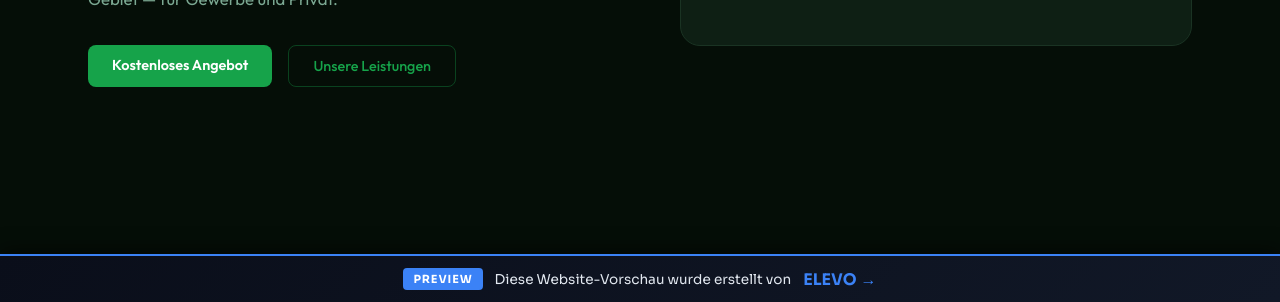
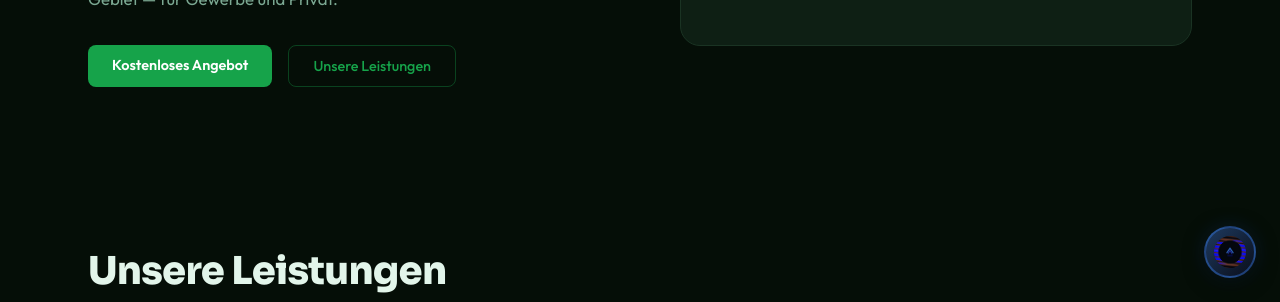
Before and after one commit to elevo-business/elevo-website, an Astro site: page /previews/burkhardt-galabau in a window 1280 px wide. Shown: the part 498-800 px from the top of the page. Built offline with nearby package versions, Linux system fonts and the light colour scheme; Astro itself is replaced by a stand-in of ours.

Commit message:
fix(ELE-193): replace ELEVO banner with floating dot icon on all previews
Board correction: remove full-width banner, add subtle floating dot
(bottom-right, 52px circle with ELEVO chevron icon) linking to
elevo.solutions on all preview pages.

Co-Authored-By: Paperclip <noreply@paperclip.ing>

```diff
--- a/src/pages/previews/burkhardt-galabau.astro
+++ b/src/pages/previews/burkhardt-galabau.astro
@@ -186,20 +186,14 @@
     <span>© 2025 Burkhardt GaLaBau GmbH</span>
     <span>Website von <a href="https://elevo.solutions" style="color:var(--accent)">ELEVO</a></span>
   </div>
-<!-- ELEVO Branding Banner -->
+<!-- ELEVO Floating Dot -->
 <style>
-  .elevo-banner { position: fixed; bottom: 0; left: 0; right: 0; z-index: 9999; background: linear-gradient(135deg, #0A0E1A 0%, #111827 100%); border-top: 2px solid #3B82F6; padding: 12px 24px; display: flex; align-items: center; justify-content: center; gap: 12px; font-family: "Sora", sans-serif; box-shadow: 0 -4px 20px rgba(0,0,0,.5); }
-  .elevo-banner-badge { background: #3B82F6; color: #fff; font-size: 0.7rem; font-weight: 700; padding: 4px 10px; border-radius: 4px; text-transform: uppercase; letter-spacing: .08em; }
-  .elevo-banner-text { color: #E2E8F0; font-size: 0.85rem; font-weight: 400; }
-  .elevo-banner-link { color: #3B82F6; font-weight: 700; text-decoration: none; transition: color .2s; }
-  .elevo-banner-link:hover { color: #60A5FA; }
-  .elevo-banner-arrow { display: inline-block; margin-left: 4px; transition: transform .2s; }
-  .elevo-banner-link:hover .elevo-banner-arrow { transform: translateX(3px); }
+  .elevo-dot { position: fixed; bottom: 24px; right: 24px; z-index: 9999; width: 52px; height: 52px; border-radius: 50%; background: linear-gradient(135deg, #1E3A5F 0%, #0A0E1A 100%); border: 2px solid rgba(59,130,246,.4); display: flex; align-items: center; justify-content: center; box-shadow: 0 4px 20px rgba(0,0,0,.5), 0 0 20px rgba(59,130,246,.15); cursor: pointer; transition: transform .2s, box-shadow .2s; }
+  .elevo-dot:hover { transform: scale(1.1); box-shadow: 0 6px 28px rgba(0,0,0,.6), 0 0 30px rgba(59,130,246,.25); }
+  .elevo-dot img { width: 32px; height: 32px; border-radius: 50%; object-fit: cover; }
 </style>
-<div class="elevo-banner">
-  <span class="elevo-banner-badge">Preview</span>
-  <span class="elevo-banner-text">Diese Website-Vorschau wurde erstellt von</span>
-  <a href="https://elevo.solutions" target="_blank" rel="noopener" class="elevo-banner-link">ELEVO<span class="elevo-banner-arrow">&rarr;</span></a>
-</div>
+<a href="https://elevo.solutions" target="_blank" rel="noopener" class="elevo-dot" title="Erstellt von ELEVO">
+  <img src="/elevo-chevron.jpg" alt="ELEVO" width="32" height="32" />
+</a>
 </body>
 </html>
--- a/src/pages/previews/galabau-mueller.astro
+++ b/src/pages/previews/galabau-mueller.astro
@@ -187,20 +187,14 @@
     <span>© 2025 Roland Müller GaLaBau</span>
     <span>Website von <a href="https://elevo.solutions" style="color:var(--accent)">ELEVO</a></span>
   </div>
-<!-- ELEVO Branding Banner -->
+<!-- ELEVO Floating Dot -->
 <style>
-  .elevo-banner { position: fixed; bottom: 0; left: 0; right: 0; z-index: 9999; background: linear-gradient(135deg, #0A0E1A 0%, #111827 100%); border-top: 2px solid #3B82F6; padding: 12px 24px; display: flex; align-items: center; justify-content: center; gap: 12px; font-family: "Sora", sans-serif; box-shadow: 0 -4px 20px rgba(0,0,0,.5); }
-  .elevo-banner-badge { background: #3B82F6; color: #fff; font-size: 0.7rem; font-weight: 700; padding: 4px 10px; border-radius: 4px; text-transform: uppercase; letter-spacing: .08em; }
-  .elevo-banner-text { color: #E2E8F0; font-size: 0.85rem; font-weight: 400; }
-  .elevo-banner-link { color: #3B82F6; font-weight: 700; text-decoration: none; transition: color .2s; }
-  .elevo-banner-link:hover { color: #60A5FA; }
-  .elevo-banner-arrow { display: inline-block; margin-left: 4px; transition: transform .2s; }
-  .elevo-banner-link:hover .elevo-banner-arrow { transform: translateX(3px); }
+  .elevo-dot { position: fixed; bottom: 24px; right: 24px; z-index: 9999; width: 52px; height: 52px; border-radius: 50%; background: linear-gradient(135deg, #1E3A5F 0%, #0A0E1A 100%); border: 2px solid rgba(59,130,246,.4); display: flex; align-items: center; justify-content: center; box-shadow: 0 4px 20px rgba(0,0,0,.5), 0 0 20px rgba(59,130,246,.15); cursor: pointer; transition: transform .2s, box-shadow .2s; }
+  .elevo-dot:hover { transform: scale(1.1); box-shadow: 0 6px 28px rgba(0,0,0,.6), 0 0 30px rgba(59,130,246,.25); }
+  .elevo-dot img { width: 32px; height: 32px; border-radius: 50%; object-fit: cover; }
 </style>
-<div class="elevo-banner">
-  <span class="elevo-banner-badge">Preview</span>
-  <span class="elevo-banner-text">Diese Website-Vorschau wurde erstellt von</span>
-  <a href="https://elevo.solutions" target="_blank" rel="noopener" class="elevo-banner-link">ELEVO<span class="elevo-banner-arrow">&rarr;</span></a>
-</div>
+<a href="https://elevo.solutions" target="_blank" rel="noopener" class="elevo-dot" title="Erstellt von ELEVO">
+  <img src="/elevo-chevron.jpg" alt="ELEVO" width="32" height="32" />
+</a>
 </body>
 </html>
--- a/src/pages/previews/gartenschaefer.astro
+++ b/src/pages/previews/gartenschaefer.astro
@@ -186,20 +186,14 @@
     <span>© 2025 Gartenschäfer — Axel Schäfer</span>
     <span>Website von <a href="https://elevo.solutions" style="color:var(--accent)">ELEVO</a></span>
   </div>
-<!-- ELEVO Branding Banner -->
+<!-- ELEVO Floating Dot -->
 <style>
-  .elevo-banner { position: fixed; bottom: 0; left: 0; right: 0; z-index: 9999; background: linear-gradient(135deg, #0A0E1A 0%, #111827 100%); border-top: 2px solid #3B82F6; padding: 12px 24px; display: flex; align-items: center; justify-content: center; gap: 12px; font-family: "Sora", sans-serif; box-shadow: 0 -4px 20px rgba(0,0,0,.5); }
-  .elevo-banner-badge { background: #3B82F6; color: #fff; font-size: 0.7rem; font-weight: 700; padding: 4px 10px; border-radius: 4px; text-transform: uppercase; letter-spacing: .08em; }
-  .elevo-banner-text { color: #E2E8F0; font-size: 0.85rem; font-weight: 400; }
-  .elevo-banner-link { color: #3B82F6; font-weight: 700; text-decoration: none; transition: color .2s; }
-  .elevo-banner-link:hover { color: #60A5FA; }
-  .elevo-banner-arrow { display: inline-block; margin-left: 4px; transition: transform .2s; }
-  .elevo-banner-link:hover .elevo-banner-arrow { transform: translateX(3px); }
+  .elevo-dot { position: fixed; bottom: 24px; right: 24px; z-index: 9999; width: 52px; height: 52px; border-radius: 50%; background: linear-gradient(135deg, #1E3A5F 0%, #0A0E1A 100%); border: 2px solid rgba(59,130,246,.4); display: flex; align-items: center; justify-content: center; box-shadow: 0 4px 20px rgba(0,0,0,.5), 0 0 20px rgba(59,130,246,.15); cursor: pointer; transition: transform .2s, box-shadow .2s; }
+  .elevo-dot:hover { transform: scale(1.1); box-shadow: 0 6px 28px rgba(0,0,0,.6), 0 0 30px rgba(59,130,246,.25); }
+  .elevo-dot img { width: 32px; height: 32px; border-radius: 50%; object-fit: cover; }
 </style>
-<div class="elevo-banner">
-  <span class="elevo-banner-badge">Preview</span>
-  <span class="elevo-banner-text">Diese Website-Vorschau wurde erstellt von</span>
-  <a href="https://elevo.solutions" target="_blank" rel="noopener" class="elevo-banner-link">ELEVO<span class="elevo-banner-arrow">&rarr;</span></a>
-</div>
+<a href="https://elevo.solutions" target="_blank" rel="noopener" class="elevo-dot" title="Erstellt von ELEVO">
+  <img src="/elevo-chevron.jpg" alt="ELEVO" width="32" height="32" />
+</a>
 </body>
 </html>
--- a/src/pages/previews/gehrke-galabau.astro
+++ b/src/pages/previews/gehrke-galabau.astro
@@ -186,20 +186,14 @@
     <span>© 2025 Michael Gehrke GaLaBau</span>
     <span>Website von <a href="https://elevo.solutions" style="color:var(--accent)">ELEVO</a></span>
   </div>
-<!-- ELEVO Branding Banner -->
+<!-- ELEVO Floating Dot -->
 <style>
-  .elevo-banner { position: fixed; bottom: 0; left: 0; right: 0; z-index: 9999; background: linear-gradient(135deg, #0A0E1A 0%, #111827 100%); border-top: 2px solid #3B82F6; padding: 12px 24px; display: flex; align-items: center; justify-content: center; gap: 12px; font-family: "Sora", sans-serif; box-shadow: 0 -4px 20px rgba(0,0,0,.5); }
-  .elevo-banner-badge { background: #3B82F6; color: #fff; font-size: 0.7rem; font-weight: 700; padding: 4px 10px; border-radius: 4px; text-transform: uppercase; letter-spacing: .08em; }
-  .elevo-banner-text { color: #E2E8F0; font-size: 0.85rem; font-weight: 400; }
-  .elevo-banner-link { color: #3B82F6; font-weight: 700; text-decoration: none; transition: color .2s; }
-  .elevo-banner-link:hover { color: #60A5FA; }
-  .elevo-banner-arrow { display: inline-block; margin-left: 4px; transition: transform .2s; }
-  .elevo-banner-link:hover .elevo-banner-arrow { transform: translateX(3px); }
+  .elevo-dot { position: fixed; bottom: 24px; right: 24px; z-index: 9999; width: 52px; height: 52px; border-radius: 50%; background: linear-gradient(135deg, #1E3A5F 0%, #0A0E1A 100%); border: 2px solid rgba(59,130,246,.4); display: flex; align-items: center; justify-content: center; box-shadow: 0 4px 20px rgba(0,0,0,.5), 0 0 20px rgba(59,130,246,.15); cursor: pointer; transition: transform .2s, box-shadow .2s; }
+  .elevo-dot:hover { transform: scale(1.1); box-shadow: 0 6px 28px rgba(0,0,0,.6), 0 0 30px rgba(59,130,246,.25); }
+  .elevo-dot img { width: 32px; height: 32px; border-radius: 50%; object-fit: cover; }
 </style>
-<div class="elevo-banner">
-  <span class="elevo-banner-badge">Preview</span>
-  <span class="elevo-banner-text">Diese Website-Vorschau wurde erstellt von</span>
-  <a href="https://elevo.solutions" target="_blank" rel="noopener" class="elevo-banner-link">ELEVO<span class="elevo-banner-arrow">&rarr;</span></a>
-</div>
+<a href="https://elevo.solutions" target="_blank" rel="noopener" class="elevo-dot" title="Erstellt von ELEVO">
+  <img src="/elevo-chevron.jpg" alt="ELEVO" width="32" height="32" />
+</a>
 </body>
 </html>
--- a/src/pages/previews/gruener-leben.astro
+++ b/src/pages/previews/gruener-leben.astro
@@ -187,20 +187,14 @@
     <span>© 2025 Grüner Leben Gartenbau</span>
     <span>Website von <a href="https://elevo.solutions" style="color:var(--accent)">ELEVO</a></span>
   </div>
-<!-- ELEVO Branding Banner -->
+<!-- ELEVO Floating Dot -->
 <style>
-  .elevo-banner { position: fixed; bottom: 0; left: 0; right: 0; z-index: 9999; background: linear-gradient(135deg, #0A0E1A 0%, #111827 100%); border-top: 2px solid #3B82F6; padding: 12px 24px; display: flex; align-items: center; justify-content: center; gap: 12px; font-family: "Sora", sans-serif; box-shadow: 0 -4px 20px rgba(0,0,0,.5); }
-  .elevo-banner-badge { background: #3B82F6; color: #fff; font-size: 0.7rem; font-weight: 700; padding: 4px 10px; border-radius: 4px; text-transform: uppercase; letter-spacing: .08em; }
-  .elevo-banner-text { color: #E2E8F0; font-size: 0.85rem; font-weight: 400; }
-  .elevo-banner-link { color: #3B82F6; font-weight: 700; text-decoration: none; transition: color .2s; }
-  .elevo-banner-link:hover { color: #60A5FA; }
-  .elevo-banner-arrow { display: inline-block; margin-left: 4px; transition: transform .2s; }
-  .elevo-banner-link:hover .elevo-banner-arrow { transform: translateX(3px); }
+  .elevo-dot { position: fixed; bottom: 24px; right: 24px; z-index: 9999; width: 52px; height: 52px; border-radius: 50%; background: linear-gradient(135deg, #1E3A5F 0%, #0A0E1A 100%); border: 2px solid rgba(59,130,246,.4); display: flex; align-items: center; justify-content: center; box-shadow: 0 4px 20px rgba(0,0,0,.5), 0 0 20px rgba(59,130,246,.15); cursor: pointer; transition: transform .2s, box-shadow .2s; }
+  .elevo-dot:hover { transform: scale(1.1); box-shadow: 0 6px 28px rgba(0,0,0,.6), 0 0 30px rgba(59,130,246,.25); }
+  .elevo-dot img { width: 32px; height: 32px; border-radius: 50%; object-fit: cover; }
 </style>
-<div class="elevo-banner">
-  <span class="elevo-banner-badge">Preview</span>
-  <span class="elevo-banner-text">Diese Website-Vorschau wurde erstellt von</span>
-  <a href="https://elevo.solutions" target="_blank" rel="noopener" class="elevo-banner-link">ELEVO<span class="elevo-banner-arrow">&rarr;</span></a>
-</div>
+<a href="https://elevo.solutions" target="_blank" rel="noopener" class="elevo-dot" title="Erstellt von ELEVO">
+  <img src="/elevo-chevron.jpg" alt="ELEVO" width="32" height="32" />
+</a>
 </body>
 </html>
--- a/src/pages/previews/rosskopf.astro
+++ b/src/pages/previews/rosskopf.astro
@@ -177,20 +177,14 @@
     <span>© 2025 Roßkopf GaLaBau GmbH</span>
     <span>Website von <a href="https://elevo.solutions" style="color:var(--accent)">ELEVO</a></span>
   </div>
-<!-- ELEVO Branding Banner -->
+<!-- ELEVO Floating Dot -->
 <style>
-  .elevo-banner { position: fixed; bottom: 0; left: 0; right: 0; z-index: 9999; background: linear-gradient(135deg, #0A0E1A 0%, #111827 100%); border-top: 2px solid #3B82F6; padding: 12px 24px; display: flex; align-items: center; justify-content: center; gap: 12px; font-family: "Sora", sans-serif; box-shadow: 0 -4px 20px rgba(0,0,0,.5); }
-  .elevo-banner-badge { background: #3B82F6; color: #fff; font-size: 0.7rem; font-weight: 700; padding: 4px 10px; border-radius: 4px; text-transform: uppercase; letter-spacing: .08em; }
-  .elevo-banner-text { color: #E2E8F0; font-size: 0.85rem; font-weight: 400; }
-  .elevo-banner-link { color: #3B82F6; font-weight: 700; text-decoration: none; transition: color .2s; }
-  .elevo-banner-link:hover { color: #60A5FA; }
-  .elevo-banner-arrow { display: inline-block; margin-left: 4px; transition: transform .2s; }
-  .elevo-banner-link:hover .elevo-banner-arrow { transform: translateX(3px); }
+  .elevo-dot { position: fixed; bottom: 24px; right: 24px; z-index: 9999; width: 52px; height: 52px; border-radius: 50%; background: linear-gradient(135deg, #1E3A5F 0%, #0A0E1A 100%); border: 2px solid rgba(59,130,246,.4); display: flex; align-items: center; justify-content: center; box-shadow: 0 4px 20px rgba(0,0,0,.5), 0 0 20px rgba(59,130,246,.15); cursor: pointer; transition: transform .2s, box-shadow .2s; }
+  .elevo-dot:hover { transform: scale(1.1); box-shadow: 0 6px 28px rgba(0,0,0,.6), 0 0 30px rgba(59,130,246,.25); }
+  .elevo-dot img { width: 32px; height: 32px; border-radius: 50%; object-fit: cover; }
 </style>
-<div class="elevo-banner">
-  <span class="elevo-banner-badge">Preview</span>
-  <span class="elevo-banner-text">Diese Website-Vorschau wurde erstellt von</span>
-  <a href="https://elevo.solutions" target="_blank" rel="noopener" class="elevo-banner-link">ELEVO<span class="elevo-banner-arrow">&rarr;</span></a>
-</div>
+<a href="https://elevo.solutions" target="_blank" rel="noopener" class="elevo-dot" title="Erstellt von ELEVO">
+  <img src="/elevo-chevron.jpg" alt="ELEVO" width="32" height="32" />
+</a>
 </body>
 </html>
--- a/src/pages/previews/siegemund.astro
+++ b/src/pages/previews/siegemund.astro
@@ -188,20 +188,14 @@
     <span>© 2025 Siegemund & Söhne GmbH</span>
     <span>Website von <a href="https://elevo.solutions" style="color:var(--accent)">ELEVO</a></span>
   </div>
-<!-- ELEVO Branding Banner -->
+<!-- ELEVO Floating Dot -->
 <style>
-  .elevo-banner { position: fixed; bottom: 0; left: 0; right: 0; z-index: 9999; background: linear-gradient(135deg, #0A0E1A 0%, #111827 100%); border-top: 2px solid #3B82F6; padding: 12px 24px; display: flex; align-items: center; justify-content: center; gap: 12px; font-family: "Sora", sans-serif; box-shadow: 0 -4px 20px rgba(0,0,0,.5); }
-  .elevo-banner-badge { background: #3B82F6; color: #fff; font-size: 0.7rem; font-weight: 700; padding: 4px 10px; border-radius: 4px; text-transform: uppercase; letter-spacing: .08em; }
-  .elevo-banner-text { color: #E2E8F0; font-size: 0.85rem; font-weight: 400; }
-  .elevo-banner-link { color: #3B82F6; font-weight: 700; text-decoration: none; transition: color .2s; }
-  .elevo-banner-link:hover { color: #60A5FA; }
-  .elevo-banner-arrow { display: inline-block; margin-left: 4px; transition: transform .2s; }
-  .elevo-banner-link:hover .elevo-banner-arrow { transform: translateX(3px); }
+  .elevo-dot { position: fixed; bottom: 24px; right: 24px; z-index: 9999; width: 52px; height: 52px; border-radius: 50%; background: linear-gradient(135deg, #1E3A5F 0%, #0A0E1A 100%); border: 2px solid rgba(59,130,246,.4); display: flex; align-items: center; justify-content: center; box-shadow: 0 4px 20px rgba(0,0,0,.5), 0 0 20px rgba(59,130,246,.15); cursor: pointer; transition: transform .2s, box-shadow .2s; }
+  .elevo-dot:hover { transform: scale(1.1); box-shadow: 0 6px 28px rgba(0,0,0,.6), 0 0 30px rgba(59,130,246,.25); }
+  .elevo-dot img { width: 32px; height: 32px; border-radius: 50%; object-fit: cover; }
 </style>
-<div class="elevo-banner">
-  <span class="elevo-banner-badge">Preview</span>
-  <span class="elevo-banner-text">Diese Website-Vorschau wurde erstellt von</span>
-  <a href="https://elevo.solutions" target="_blank" rel="noopener" class="elevo-banner-link">ELEVO<span class="elevo-banner-arrow">&rarr;</span></a>
-</div>
+<a href="https://elevo.solutions" target="_blank" rel="noopener" class="elevo-dot" title="Erstellt von ELEVO">
+  <img src="/elevo-chevron.jpg" alt="ELEVO" width="32" height="32" />
+</a>
 </body>
 </html>
--- a/src/pages/previews/weis-kuechen.astro
+++ b/src/pages/previews/weis-kuechen.astro
@@ -186,20 +186,14 @@
     <span>© 2025 Weis Küchenstudio</span>
     <span>Website von <a href="https://elevo.solutions" style="color:var(--accent)">ELEVO</a></span>
   </div>
-<!-- ELEVO Branding Banner -->
+<!-- ELEVO Floating Dot -->
 <style>
-  .elevo-banner { position: fixed; bottom: 0; left: 0; right: 0; z-index: 9999; background: linear-gradient(135deg, #0A0E1A 0%, #111827 100%); border-top: 2px solid #3B82F6; padding: 12px 24px; display: flex; align-items: center; justify-content: center; gap: 12px; font-family: "Sora", sans-serif; box-shadow: 0 -4px 20px rgba(0,0,0,.5); }
-  .elevo-banner-badge { background: #3B82F6; color: #fff; font-size: 0.7rem; font-weight: 700; padding: 4px 10px; border-radius: 4px; text-transform: uppercase; letter-spacing: .08em; }
-  .elevo-banner-text { color: #E2E8F0; font-size: 0.85rem; font-weight: 400; }
-  .elevo-banner-link { color: #3B82F6; font-weight: 700; text-decoration: none; transition: color .2s; }
-  .elevo-banner-link:hover { color: #60A5FA; }
-  .elevo-banner-arrow { display: inline-block; margin-left: 4px; transition: transform .2s; }
-  .elevo-banner-link:hover .elevo-banner-arrow { transform: translateX(3px); }
+  .elevo-dot { position: fixed; bottom: 24px; right: 24px; z-index: 9999; width: 52px; height: 52px; border-radius: 50%; background: linear-gradient(135deg, #1E3A5F 0%, #0A0E1A 100%); border: 2px solid rgba(59,130,246,.4); display: flex; align-items: center; justify-content: center; box-shadow: 0 4px 20px rgba(0,0,0,.5), 0 0 20px rgba(59,130,246,.15); cursor: pointer; transition: transform .2s, box-shadow .2s; }
+  .elevo-dot:hover { transform: scale(1.1); box-shadow: 0 6px 28px rgba(0,0,0,.6), 0 0 30px rgba(59,130,246,.25); }
+  .elevo-dot img { width: 32px; height: 32px; border-radius: 50%; object-fit: cover; }
 </style>
-<div class="elevo-banner">
-  <span class="elevo-banner-badge">Preview</span>
-  <span class="elevo-banner-text">Diese Website-Vorschau wurde erstellt von</span>
-  <a href="https://elevo.solutions" target="_blank" rel="noopener" class="elevo-banner-link">ELEVO<span class="elevo-banner-arrow">&rarr;</span></a>
-</div>
+<a href="https://elevo.solutions" target="_blank" rel="noopener" class="elevo-dot" title="Erstellt von ELEVO">
+  <img src="/elevo-chevron.jpg" alt="ELEVO" width="32" height="32" />
+</a>
 </body>
 </html>
--- a/src/pages/previews/wenzel-maler.astro
+++ b/src/pages/previews/wenzel-maler.astro
@@ -187,20 +187,14 @@
     <span>© 2025 Willi Wenzel Malerbetrieb</span>
     <span>Website von <a href="https://elevo.solutions" style="color:var(--accent)">ELEVO</a></span>
   </div>
-<!-- ELEVO Branding Banner -->
+<!-- ELEVO Floating Dot -->
 <style>
-  .elevo-banner { position: fixed; bottom: 0; left: 0; right: 0; z-index: 9999; background: linear-gradient(135deg, #0A0E1A 0%, #111827 100%); border-top: 2px solid #3B82F6; padding: 12px 24px; display: flex; align-items: center; justify-content: center; gap: 12px; font-family: "Sora", sans-serif; box-shadow: 0 -4px 20px rgba(0,0,0,.5); }
-  .elevo-banner-badge { background: #3B82F6; color: #fff; font-size: 0.7rem; font-weight: 700; padding: 4px 10px; border-radius: 4px; text-transform: uppercase; letter-spacing: .08em; }
-  .elevo-banner-text { color: #E2E8F0; font-size: 0.85rem; font-weight: 400; }
-  .elevo-banner-link { color: #3B82F6; font-weight: 700; text-decoration: none; transition: color .2s; }
-  .elevo-banner-link:hover { color: #60A5FA; }
-  .elevo-banner-arrow { display: inline-block; margin-left: 4px; transition: transform .2s; }
-  .elevo-banner-link:hover .elevo-banner-arrow { transform: translateX(3px); }
+  .elevo-dot { position: fixed; bottom: 24px; right: 24px; z-index: 9999; width: 52px; height: 52px; border-radius: 50%; background: linear-gradient(135deg, #1E3A5F 0%, #0A0E1A 100%); border: 2px solid rgba(59,130,246,.4); display: flex; align-items: center; justify-content: center; box-shadow: 0 4px 20px rgba(0,0,0,.5), 0 0 20px rgba(59,130,246,.15); cursor: pointer; transition: transform .2s, box-shadow .2s; }
+  .elevo-dot:hover { transform: scale(1.1); box-shadow: 0 6px 28px rgba(0,0,0,.6), 0 0 30px rgba(59,130,246,.25); }
+  .elevo-dot img { width: 32px; height: 32px; border-radius: 50%; object-fit: cover; }
 </style>
-<div class="elevo-banner">
-  <span class="elevo-banner-badge">Preview</span>
-  <span class="elevo-banner-text">Diese Website-Vorschau wurde erstellt von</span>
-  <a href="https://elevo.solutions" target="_blank" rel="noopener" class="elevo-banner-link">ELEVO<span class="elevo-banner-arrow">&rarr;</span></a>
-</div>
+<a href="https://elevo.solutions" target="_blank" rel="noopener" class="elevo-dot" title="Erstellt von ELEVO">
+  <img src="/elevo-chevron.jpg" alt="ELEVO" width="32" height="32" />
+</a>
 </body>
 </html>
--- a/src/pages/previews/werner-galabau.astro
+++ b/src/pages/previews/werner-galabau.astro
@@ -187,20 +187,14 @@
     <span>© 2025 Werner GaLaBau GmbH</span>
     <span>Website von <a href="https://elevo.solutions" style="color:var(--accent)">ELEVO</a></span>
   </div>
-<!-- ELEVO Branding Banner -->
+<!-- ELEVO Floating Dot -->
 <style>
-  .elevo-banner { position: fixed; bottom: 0; left: 0; right: 0; z-index: 9999; background: linear-gradient(135deg, #0A0E1A 0%, #111827 100%); border-top: 2px solid #3B82F6; padding: 12px 24px; display: flex; align-items: center; justify-content: center; gap: 12px; font-family: "Sora", sans-serif; box-shadow: 0 -4px 20px rgba(0,0,0,.5); }
-  .elevo-banner-badge { background: #3B82F6; color: #fff; font-size: 0.7rem; font-weight: 700; padding: 4px 10px; border-radius: 4px; text-transform: uppercase; letter-spacing: .08em; }
-  .elevo-banner-text { color: #E2E8F0; font-size: 0.85rem; font-weight: 400; }
-  .elevo-banner-link { color: #3B82F6; font-weight: 700; text-decoration: none; transition: color .2s; }
-  .elevo-banner-link:hover { color: #60A5FA; }
-  .elevo-banner-arrow { display: inline-block; margin-left: 4px; transition: transform .2s; }
-  .elevo-banner-link:hover .elevo-banner-arrow { transform: translateX(3px); }
+  .elevo-dot { position: fixed; bottom: 24px; right: 24px; z-index: 9999; width: 52px; height: 52px; border-radius: 50%; background: linear-gradient(135deg, #1E3A5F 0%, #0A0E1A 100%); border: 2px solid rgba(59,130,246,.4); display: flex; align-items: center; justify-content: center; box-shadow: 0 4px 20px rgba(0,0,0,.5), 0 0 20px rgba(59,130,246,.15); cursor: pointer; transition: transform .2s, box-shadow .2s; }
+  .elevo-dot:hover { transform: scale(1.1); box-shadow: 0 6px 28px rgba(0,0,0,.6), 0 0 30px rgba(59,130,246,.25); }
+  .elevo-dot img { width: 32px; height: 32px; border-radius: 50%; object-fit: cover; }
 </style>
-<div class="elevo-banner">
-  <span class="elevo-banner-badge">Preview</span>
-  <span class="elevo-banner-text">Diese Website-Vorschau wurde erstellt von</span>
-  <a href="https://elevo.solutions" target="_blank" rel="noopener" class="elevo-banner-link">ELEVO<span class="elevo-banner-arrow">&rarr;</span></a>
-</div>
+<a href="https://elevo.solutions" target="_blank" rel="noopener" class="elevo-dot" title="Erstellt von ELEVO">
+  <img src="/elevo-chevron.jpg" alt="ELEVO" width="32" height="32" />
+</a>
 </body>
 </html>
--- a/src/templates/layouts/PreviewLayout.astro
+++ b/src/templates/layouts/PreviewLayout.astro
@@ -92,18 +92,12 @@ const cssVars = `
   <slot />
 
   <style>
-    .elevo-banner { position: fixed; bottom: 0; left: 0; right: 0; z-index: 9999; background: linear-gradient(135deg, #0A0E1A 0%, #111827 100%); border-top: 2px solid #3B82F6; padding: 12px 24px; display: flex; align-items: center; justify-content: center; gap: 12px; font-family: 'Sora', sans-serif; box-shadow: 0 -4px 20px rgba(0,0,0,.5); }
-    .elevo-banner-badge { background: #3B82F6; color: #fff; font-size: 0.7rem; font-weight: 700; padding: 4px 10px; border-radius: 4px; text-transform: uppercase; letter-spacing: .08em; }
-    .elevo-banner-text { color: #E2E8F0; font-size: 0.85rem; font-weight: 400; }
-    .elevo-banner-link { color: #3B82F6; font-weight: 700; text-decoration: none; transition: color .2s; }
-    .elevo-banner-link:hover { color: #60A5FA; }
-    .elevo-banner-arrow { display: inline-block; margin-left: 4px; transition: transform .2s; }
-    .elevo-banner-link:hover .elevo-banner-arrow { transform: translateX(3px); }
+    .elevo-dot { position: fixed; bottom: 24px; right: 24px; z-index: 9999; width: 52px; height: 52px; border-radius: 50%; background: linear-gradient(135deg, #1E3A5F 0%, #0A0E1A 100%); border: 2px solid rgba(59,130,246,.4); display: flex; align-items: center; justify-content: center; box-shadow: 0 4px 20px rgba(0,0,0,.5), 0 0 20px rgba(59,130,246,.15); cursor: pointer; transition: transform .2s, box-shadow .2s; }
+    .elevo-dot:hover { transform: scale(1.1); box-shadow: 0 6px 28px rgba(0,0,0,.6), 0 0 30px rgba(59,130,246,.25); }
+    .elevo-dot img { width: 32px; height: 32px; border-radius: 50%; object-fit: cover; }
   </style>
-  <div class="elevo-banner">
-    <span class="elevo-banner-badge">Preview</span>
-    <span class="elevo-banner-text">Diese Website-Vorschau wurde erstellt von</span>
-    <a href="https://elevo.solutions" target="_blank" rel="noopener" class="elevo-banner-link">ELEVO<span class="elevo-banner-arrow">&rarr;</span></a>
-  </div>
+  <a href="https://elevo.solutions" target="_blank" rel="noopener" class="elevo-dot" title="Erstellt von ELEVO">
+    <img src="/elevo-chevron.jpg" alt="ELEVO" width="32" height="32" />
+  </a>
 </body>
 </html>
```
Also changed, not shown: public/elevo-chevron.jpg (added).
